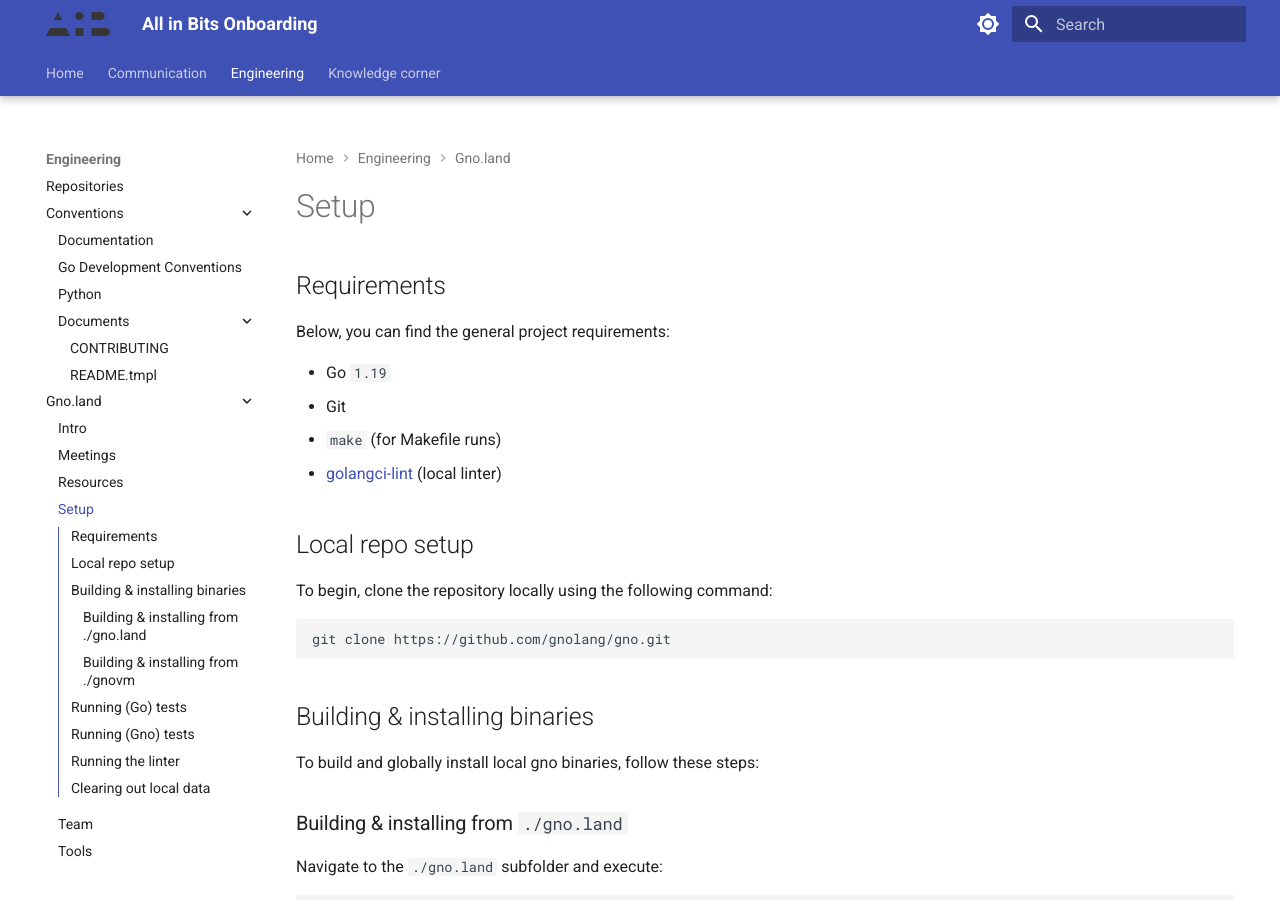
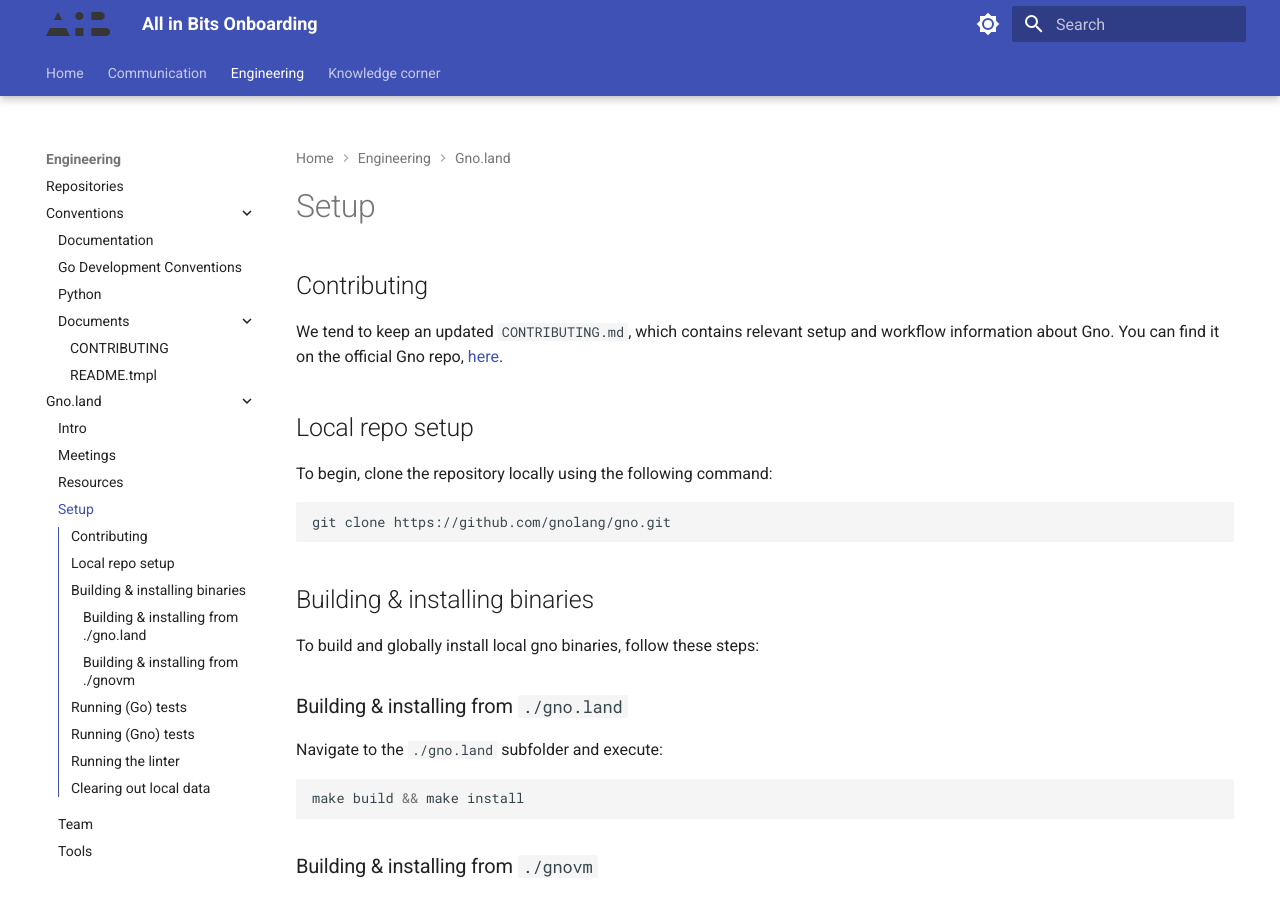
Before and after one commit to gnolang/guide, an MkDocs documentation site: the page built from docs/engineering/gno.land/setup.md, in a window 1280 px wide and 900 px high. Built offline with MkDocs 1.6.1 and Material for MkDocs 9.7.7, drawn with Linux system fonts in a browser that asks for light colours; the version menu is left out; some of the changed text lies outside the part shown.

Commit message:
Add reference to CONTRIBUTING.md

````diff
--- a/docs/engineering/gno.land/setup.md
+++ b/docs/engineering/gno.land/setup.md
@@ -1,11 +1,8 @@
-## Requirements
+## Contributing
 
-Below, you can find the general project requirements:
-
-- Go `1.19`
-- Git
-- `make` (for Makefile runs)
-- [golangci-lint](https://golangci-lint.run/usage/install/#local-installation) (local linter)
+We tend to keep an updated `CONTRIBUTING.md`, which contains relevant setup and workflow
+information about Gno. You can find it on the official Gno
+repo, [here](https://github.com/gnolang/gno/blob/master/CONTRIBUTING.md).
 
 ## Local repo setup
 
@@ -76,7 +73,8 @@
 
 ## Running the linter
 
-We use the `golangci-lint` linter for both our CI and local linting. Once you ensure it is installed, run the following
+We use the [`golangci-lint` linter](https://golangci-lint.run/usage/install/#local-installation) for both our CI and
+local linting. Once you ensure it is installed, run the following
 command:
 
 ```bash
````
